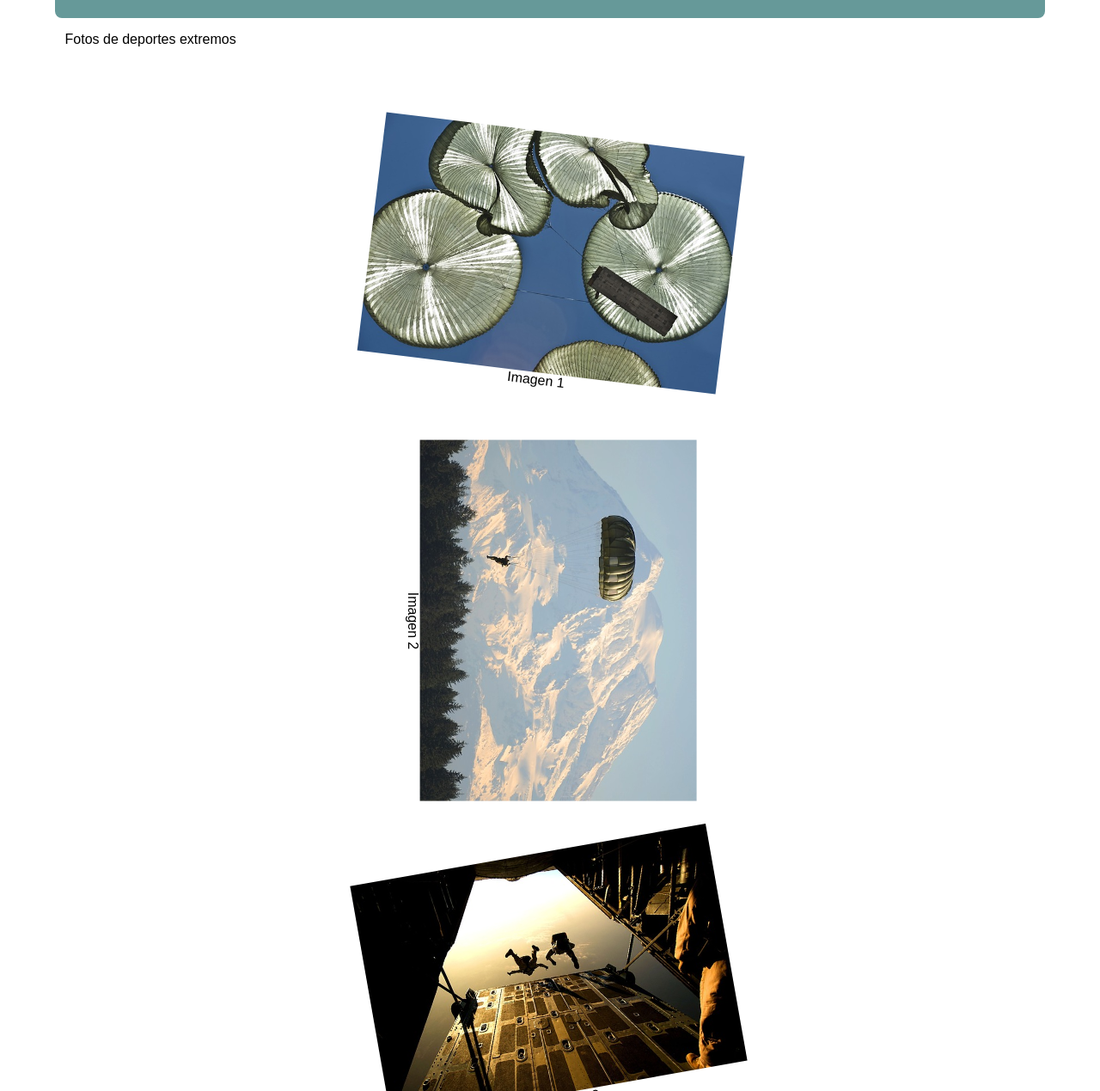
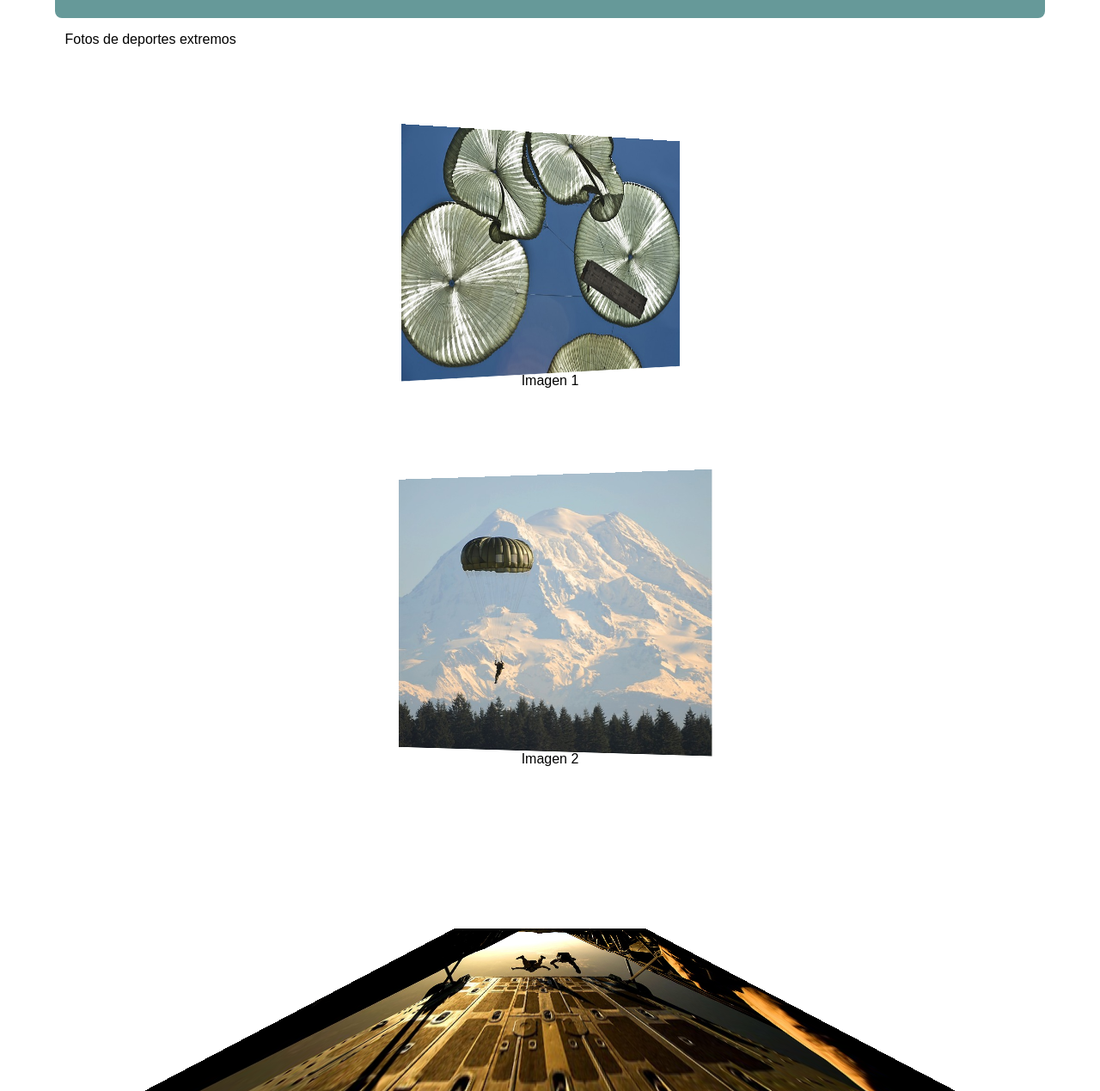
Before and after one commit to mjaurena/DeportesExtremos, a plain HTML site: page index.html in a window 1280 px wide. Shown: the part 63-1332 px from the top of the page at 86% size. Drawn offline with Linux system fonts and the light colour scheme.

Commit message:
Ejercitación perspectiva y rotación

```diff
--- a/css/estilos.css
+++ b/css/estilos.css
@@ -38,17 +38,28 @@ figure img {
 }
 
 #imagen1 {
-	-ms-transform: rotate(7deg); /* IE 9 */
-	-webkit-transform: rotate(7deg); /* Chrome, Safari, Opera */
-	transform: rotate(7deg);
+	perspective: 2000px;
+	-webkit-perspective: 2000px;
 }
+
+#imagen1 img {
+	transform: rotateY(40deg);
+}
+
 #imagen2 {
-	-ms-transform: rotate(90deg); /* IE 9 */
-	-webkit-transform: rotate(90deg); /* Chrome, Safari, Opera */
-	transform: rotate(90deg);
+	perspective: 3000px;
+	-webkit-perspective: 3000px;
 }
+
+#imagen2 img {
+	transform: rotateY(-30deg);
+}
+
 #imagen3 {
-	-ms-transform: rotate(-10deg); /* IE 9 */
-	-webkit-transform: rotate(-10deg); /* Chrome, Safari, Opera */
-	transform: rotate(-10deg);
+	-webkit-perspective: 100px;
+	perspective: 100px;
 }
+
+#imagen3 img {
+	transform: rotateX(40deg);
+}
```
